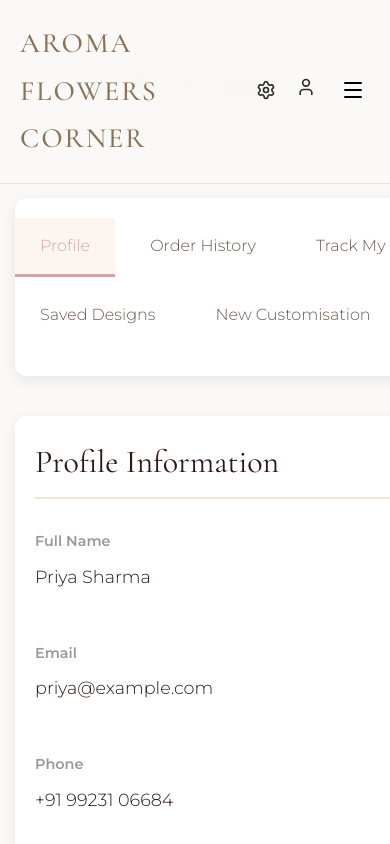
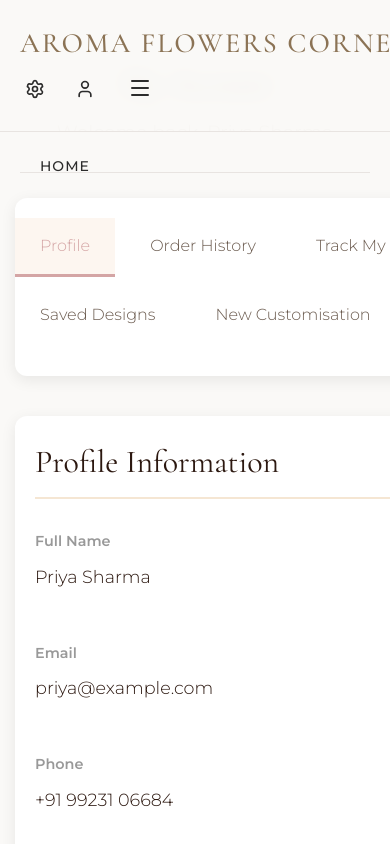
Before and after one commit to Heatcliff99/AromabyqwenV2, a React (Vite) app in the folder aroma-copy/: page /account in a window 390 px wide. Shown: the top 844 px of the page. Built offline with nearby package versions, Linux system fonts and the light colour scheme.

Commit message:
Update index.css with comprehensive responsive design for mobile and desktop views including proper navigation styling and footer improvements

```diff
--- a/aroma-copy/src/index.css
+++ b/aroma-copy/src/index.css
@@ -34,123 +34,636 @@ img { max-width: 100%; height: auto; display: block; }
 button { font-family: var(--font-body); cursor: pointer; border: none; outline: none; transition: all var(--transition-fast); }
 .container { max-width: var(--container-max); margin: 0 auto; padding: 0 20px; }
 .section { padding: var(--section-padding) 0; }
-.btn { display: inline-block; padding: 14px 32px; font-size: 14px; font-weight: 500; letter-spacing: 1px; text-transform: uppercase; border: 1px solid transparent; transition: all var(--transition-medium); }
+.btn { display: inline-block; padding: 14px 32px; font-size: 14px; font-weight: 500; letter-spacing: 1px; text-transform: uppercase; border: 1px solid transparent; transition: all var(--transition-fast); border-radius: 2px; }
 .btn-primary { background-color: var(--primary); color: var(--white); border-color: var(--primary); }
 .btn-primary:hover { background-color: var(--primary-dark); border-color: var(--primary-dark); }
 .btn-outline { background-color: transparent; color: var(--primary); border-color: var(--primary); }
 .btn-outline:hover { background-color: var(--primary); color: var(--white); }
 
-.header { position: fixed; top: 0; left: 0; right: 0; z-index: 1000; background-color: rgba(250, 249, 247, 0.95); backdrop-filter: blur(10px); border-bottom: 1px solid var(--border); transition: all var(--transition-medium); }
-.header.scrolled { box-shadow: 0 2px 20px rgba(0, 0, 0, 0.05); }
-.nav { display: flex; justify-content: space-between; align-items: center; padding: 20px 0; }
-.logo { font-family: var(--font-heading); font-size: 28px; font-weight: 500; letter-spacing: 2px; color: var(--primary); }
-.nav-links { display: flex; list-style: none; gap: 40px; }
-.nav-link { font-size: 13px; font-weight: 500; letter-spacing: 1px; text-transform: uppercase; color: var(--text-dark); position: relative; }
-.nav-link::after { content: ''; position: absolute; bottom: -5px; left: 0; width: 0; height: 1px; background-color: var(--primary); transition: width var(--transition-medium); }
-.nav-link:hover::after, .nav-link.active::after { width: 100%; }
-.nav-icons { display: flex; gap: 20px; align-items: center; }
-.nav-icon { background: none; border: none; cursor: pointer; color: var(--text-dark); transition: color var(--transition-fast); }
-.nav-icon:hover { color: var(--primary); }
-.mobile-menu-btn { display: none; background: none; border: none; cursor: pointer; padding: 5px; }
+/* Header and Navigation */
+.header {
+  position: fixed;
+  top: 0;
+  left: 0;
+  right: 0;
+  z-index: 1000;
+  background-color: rgba(250, 249, 247, 0.95);
+  backdrop-filter: blur(10px);
+  border-bottom: 1px solid var(--border);
+  transition: all var(--transition-medium);
+}
 
-.hero { position: relative; height: 100vh; min-height: 600px; display: flex; align-items: center; justify-content: center; overflow: hidden; background: linear-gradient(135deg, #f5f0eb 0%, #faf9f7 100%); }
-.hero-bg { position: absolute; top: 0; left: 0; width: 100%; height: 100%; object-fit: cover; opacity: 0.1; }
-.hero-content { position: relative; z-index: 2; text-align: center; max-width: 800px; padding: 0 20px; }
-.hero-subtitle { font-size: 14px; letter-spacing: 3px; text-transform: uppercase; color: var(--text-light); margin-bottom: 20px; }
-.hero-title { margin-bottom: 30px; color: var(--text-dark); }
-.hero-description { font-size: 18px; color: var(--text-light); margin-bottom: 40px; max-width: 600px; margin-left: auto; margin-right: auto; }
-.hero-buttons { display: flex; gap: 20px; justify-content: center; flex-wrap: wrap; }
-.hero-image { position: absolute; bottom: 0; right: 10%; width: 40%; max-width: 500px; opacity: 0.9; }
+.header.scrolled {
+  box-shadow: 0 2px 20px rgba(0, 0, 0, 0.05);
+}
 
-.about { background-color: var(--white); }
-.about-grid { display: grid; grid-template-columns: 1fr 1fr; gap: 60px; align-items: center; }
-.about-images { position: relative; }
-.about-image-main { width: 100%; height: 500px; object-fit: cover; border-radius: 4px; }
-.about-image-accent { position: absolute; bottom: -30px; right: -30px; width: 200px; height: 250px; object-fit: cover; border: 8px solid var(--white); box-shadow: 0 10px 30px rgba(0, 0, 0, 0.1); }
-.about-content { padding: 40px 0; }
-.about-label { font-size: 12px; letter-spacing: 2px; text-transform: uppercase; color: var(--text-muted); margin-bottom: 15px; }
-.about-title { margin-bottom: 25px; }
-.about-text { color: var(--text-light); margin-bottom: 30px; }
-.about-signature { font-family: var(--font-heading); font-size: 24px; font-style: italic; color: var(--primary); margin-top: 30px; }
+.nav {
+  display: flex;
+  justify-content: space-between;
+  align-items: center;
+  padding: 20px 0;
+  position: relative;
+}
 
-.services { background-color: var(--background); }
-.section-header { text-align: center; max-width: 600px; margin: 0 auto 60px; }
-.section-label { font-size: 12px; letter-spacing: 2px; text-transform: uppercase; color: var(--text-muted); margin-bottom: 15px; }
-.section-title { margin-bottom: 20px; }
-.section-description { color: var(--text-light); }
-.services-grid { display: grid; grid-template-columns: repeat(3, 1fr); gap: 40px; }
-.service-card { background: var(--white); padding: 40px 30px; text-align: center; border: 1px solid var(--border); transition: all var(--transition-medium); }
-.service-card:hover { transform: translateY(-10px); box-shadow: 0 20px 40px rgba(0, 0, 0, 0.05); }
-.service-icon { width: 60px; height: 60px; margin: 0 auto 25px; color: var(--primary); }
-.service-title { font-size: 22px; margin-bottom: 15px; }
-.service-description { color: var(--text-light); font-size: 15px; margin-bottom: 25px; }
-.service-link { font-size: 13px; font-weight: 500; letter-spacing: 1px; text-transform: uppercase; color: var(--primary); border-bottom: 1px solid transparent; transition: all var(--transition-fast); }
-.service-link:hover { border-bottom-color: var(--primary); }
+.logo {
+  font-family: var(--font-heading);
+  font-size: 28px;
+  font-weight: 500;
+  letter-spacing: 2px;
+  color: var(--primary);
+  white-space: nowrap;
+  z-index: 10;
+}
 
-.featured { background-color: var(--white); }
-.products-grid { display: grid; grid-template-columns: repeat(4, 1fr); gap: 30px; }
-.product-card { background: var(--white); transition: all var(--transition-medium); }
-.product-card:hover { transform: translateY(-5px); }
-.product-image { position: relative; width: 100%; height: 350px; overflow: hidden; background-color: var(--background); }
-.product-image img { width: 100%; height: 100%; object-fit: cover; transition: transform var(--transition-slow); }
-.product-card:hover .product-image img { transform: scale(1.05); }
-.product-badge { position: absolute; top: 15px; left: 15px; background-color: var(--primary); color: var(--white); font-size: 11px; font-weight: 500; letter-spacing: 1px; text-transform: uppercase; padding: 5px 12px; }
-.product-info { padding: 20px 0; text-align: center; }
-.product-name { font-size: 18px; margin-bottom: 8px; font-family: var(--font-body); font-weight: 400; }
-.product-price { color: var(--primary); font-weight: 500; }
+/* Navigation Links - Desktop & Mobile */
+.nav-links {
+  display: flex;
+  list-style: none;
+  gap: 40px;
+  align-items: center;
+}
 
-.gallery { background-color: var(--background); padding: var(--section-padding) 0; }
-.gallery-grid { display: grid; grid-template-columns: repeat(4, 1fr); gap: 15px; }
-.gallery-item { position: relative; height: 300px; overflow: hidden; cursor: pointer; }
-.gallery-item img { width: 100%; height: 100%; object-fit: cover; transition: transform var(--transition-slow); }
-.gallery-item:hover img { transform: scale(1.1); }
-.gallery-overlay { position: absolute; top: 0; left: 0; right: 0; bottom: 0; background: rgba(139, 115, 85, 0.7); display: flex; align-items: center; justify-content: center; opacity: 0; transition: opacity var(--transition-medium); }
-.gallery-item:hover .gallery-overlay { opacity: 1; }
-.gallery-overlay-text { color: var(--white); font-family: var(--font-heading); font-size: 24px; font-style: italic; }
+.nav-link {
+  font-size: 13px;
+  font-weight: 500;
+  letter-spacing: 1px;
+  text-transform: uppercase;
+  color: var(--text-dark);
+  position: relative;
+  transition: color var(--transition-fast);
+}
 
-.testimonials { background-color: var(--white); }
-.testimonials-slider { max-width: 800px; margin: 0 auto; text-align: center; }
-.testimonial-content { padding: 40px 0; }
-.testimonial-quote { font-family: var(--font-heading); font-size: 28px; font-style: italic; color: var(--text-dark); line-height: 1.6; margin-bottom: 30px; }
-.testimonial-author { font-size: 14px; font-weight: 500; letter-spacing: 1px; text-transform: uppercase; color: var(--primary); }
-.testimonial-role { font-size: 13px; color: var(--text-muted); margin-top: 5px; }
+.nav-link::after {
+  content: '';
+  position: absolute;
+  bottom: -5px;
+  left: 0;
+  width: 0;
+  height: 1px;
+  background-color: var(--primary);
+  transition: width var(--transition-medium);
+}
 
-.contact { background-color: var(--background); }
-.contact-grid { display: grid; grid-template-columns: 1fr 1fr; gap: 60px; }
-.contact-info { padding: 40px 0; }
-.contact-details { margin-top: 40px; }
-.contact-item { display: flex; align-items: flex-start; gap: 15px; margin-bottom: 25px; }
-.contact-item-icon { color: var(--primary); margin-top: 5px; }
-.contact-item-text { color: var(--text-light); }
-.contact-form { background: var(--white); padding: 50px; border: 1px solid var(--border); }
-.form-group { margin-bottom: 25px; }
-.form-label { display: block; font-size: 13px; font-weight: 500; letter-spacing: 1px; text-transform: uppercase; color: var(--text-dark); margin-bottom: 10px; }
-.form-input, .form-textarea { width: 100%; padding: 15px; font-family: var(--font-body); font-size: 15px; color: var(--text-dark); background: var(--background); border: 1px solid var(--border); transition: border-color var(--transition-fast); }
-.form-input:focus, .form-textarea:focus { outline: none; border-color: var(--primary); }
-.form-textarea { min-height: 150px; resize: vertical; }
+.nav-link:hover::after, .nav-link.active::after {
+  width: 100%;
+}
 
-.footer { background-color: var(--text-dark); color: var(--white); padding: 80px 0 40px; }
-.footer-grid { display: grid; grid-template-columns: 2fr 1fr 1fr 1fr; gap: 60px; margin-bottom: 60px; }
-.footer-brand { max-width: 300px; }
-.footer-logo { font-family: var(--font-heading); font-size: 28px; font-weight: 500; letter-spacing: 2px; color: var(--white); margin-bottom: 20px; }
-.footer-description { color: rgba(255, 255, 255, 0.7); font-size: 15px; line-height: 1.8; }
-.footer-title { font-size: 16px; font-weight: 500; letter-spacing: 1px; text-transform: uppercase; color: var(--white); margin-bottom: 25px; }
-.footer-links { list-style: none; }
-.footer-link { margin-bottom: 12px; }
-.footer-link a { color: rgba(255, 255, 255, 0.7); font-size: 15px; transition: color var(--transition-fast); }
-.footer-link a:hover { color: var(--white); }
-.social-links { display: flex; gap: 15px; margin-top: 25px; }
-.social-link { width: 40px; height: 40px; display: flex; align-items: center; justify-content: center; border: 1px solid rgba(255, 255, 255, 0.2); border-radius: 50%; color: var(--white); transition: all var(--transition-fast); }
-.social-link:hover { background-color: var(--primary); border-color: var(--primary); }
-.footer-bottom { border-top: 1px solid rgba(255, 255, 255, 0.1); padding-top: 30px; display: flex; justify-content: space-between; align-items: center; flex-wrap: wrap; gap: 20px; }
-.footer-copyright { color: rgba(255, 255, 255, 0.5); font-size: 14px; }
-.footer-legal { display: flex; gap: 30px; }
-.footer-legal a { color: rgba(255, 255, 255, 0.5); font-size: 14px; transition: color var(--transition-fast); }
-.footer-legal a:hover { color: var(--white); }
+/* Nav Icons */
+.nav-icons {
+  display: flex;
+  gap: 20px;
+  align-items: center;
+  z-index: 11;
+}
 
-@media (max-width: 1200px) { .products-grid { grid-template-columns: repeat(3, 1fr); } .gallery-grid { grid-template-columns: repeat(3, 1fr); } .footer-grid { grid-template-columns: repeat(2, 1fr); } }
-@media (max-width: 992px) { .about-grid, .contact-grid { grid-template-columns: 1fr; gap: 40px; } .about-image-accent { right: 20px; } .services-grid { grid-template-columns: repeat(2, 1fr); } .products-grid { grid-template-columns: repeat(2, 1fr); } .gallery-grid { grid-template-columns: repeat(2, 1fr); } .hero-image { display: none; } }
-@media (max-width: 768px) { :root { --section-padding: 60px; } .nav-links { display: none; } .mobile-menu-btn { display: block; } .services-grid { grid-template-columns: 1fr; } .products-grid { grid-template-columns: 1fr; } .gallery-grid { grid-template-columns: 1fr; } .footer-grid { grid-template-columns: 1fr; gap: 40px; } .contact-form { padding: 30px; } }
+.nav-icon {
+  background: none;
+  border: none;
+  cursor: pointer;
+  color: var(--text-dark);
+  transition: color var(--transition-fast);
+  padding: 5px;
+  display: flex;
+  align-items: center;
+  justify-content: center;
+}
 
-@keyframes fadeInUp { from { opacity: 0; transform: translateY(30px); } to { opacity: 1; transform: translateY(0); } }
-.fade-in-up { animation: fadeInUp 0.6s ease forwards; }
+.nav-icon:hover {
+  color: var(--primary);
+}
+
+/* Mobile Menu Button */
+.mobile-menu-btn {
+  display: none;
+  background: none;
+  border: none;
+  cursor: pointer;
+  padding: 8px;
+  color: var(--text-dark);
+  transition: color var(--transition-fast);
+}
+
+.mobile-menu-btn:hover {
+  color: var(--primary);
+}
+
+/* Mobile Responsive Navigation */
+@media (max-width: 768px) {
+  .nav {
+    flex-wrap: wrap;
+  }
+
+  .nav-links {
+    position: absolute;
+    top: calc(100% + 1px);
+    left: 0;
+    right: 0;
+    flex-direction: column;
+    background-color: var(--background);
+    border-bottom: 1px solid var(--border);
+    padding: 20px;
+    gap: 15px;
+    max-height: 0;
+    overflow: hidden;
+    transition: max-height 0.3s ease;
+    align-items: flex-start;
+  }
+
+  .nav-links.open {
+    max-height: 600px;
+    display: flex;
+  }
+
+  .nav-link {
+    font-size: 14px;
+    width: 100%;
+    padding: 8px 0;
+  }
+
+  .mobile-menu-btn {
+    display: block !important;
+  }
+}
+
+/* Hero Section */
+.hero {
+  position: relative;
+  height: 100vh;
+  min-height: 600px;
+  display: flex;
+  align-items: center;
+  justify-content: center;
+  overflow: hidden;
+  background: linear-gradient(135deg, #f5f0eb 0%, #faf9f7 100%);
+  margin-top: 80px;
+}
+
+.hero-bg {
+  position: absolute;
+  top: 0;
+  left: 0;
+  width: 100%;
+  height: 100%;
+  object-fit: cover;
+  opacity: 0.1;
+}
+
+.hero-content {
+  position: relative;
+  z-index: 2;
+  text-align: center;
+  max-width: 800px;
+  padding: 0 20px;
+}
+
+.hero-subtitle {
+  font-size: 14px;
+  letter-spacing: 3px;
+  text-transform: uppercase;
+  color: var(--text-light);
+  margin-bottom: 20px;
+}
+
+.hero-title {
+  margin-bottom: 30px;
+  color: var(--text-dark);
+}
+
+.hero-description {
+  font-size: 18px;
+  color: var(--text-light);
+  margin-bottom: 40px;
+  max-width: 600px;
+  margin-left: auto;
+  margin-right: auto;
+}
+
+.hero-buttons {
+  display: flex;
+  gap: 20px;
+  justify-content: center;
+  flex-wrap: wrap;
+}
+
+.hero-image {
+  position: absolute;
+  bottom: 0;
+  right: 10%;
+  width: 40%;
+  max-width: 500px;
+  opacity: 0.9;
+}
+
+/* About Section */
+.about {
+  background-color: var(--white);
+}
+
+.about-grid {
+  display: grid;
+  grid-template-columns: 1fr 1fr;
+  gap: 60px;
+  align-items: center;
+}
+
+.about-images {
+  position: relative;
+}
+
+.about-image-main {
+  width: 100%;
+  height: 500px;
+  object-fit: cover;
+  border-radius: 4px;
+}
+
+.about-image-accent {
+  position: absolute;
+  bottom: -30px;
+  right: -30px;
+  width: 200px;
+  height: 250px;
+  object-fit: cover;
+  border: 8px solid var(--white);
+  box-shadow: 0 10px 30px rgba(0, 0, 0, 0.1);
+}
+
+.about-content {
+  padding: 40px 0;
+}
+
+.about-label {
+  font-size: 12px;
+  letter-spacing: 2px;
+  text-transform: uppercase;
+  color: var(--text-muted);
+  margin-bottom: 15px;
+}
+
+.about-title {
+  margin-bottom: 25px;
+}
+
+.about-text {
+  color: var(--text-light);
+  margin-bottom: 30px;
+}
+
+.about-signature {
+  font-family: var(--font-heading);
+  font-size: 24px;
+  font-style: italic;
+  color: var(--primary);
+  margin-top: 30px;
+}
+
+/* Services Section */
+.services {
+  background-color: var(--background);
+}
+
+.section-header {
+  text-align: center;
+  max-width: 600px;
+  margin: 0 auto 60px;
+}
+
+.section-label {
+  font-size: 12px;
+  letter-spacing: 2px;
+  text-transform: uppercase;
+  color: var(--text-muted);
+  margin-bottom: 15px;
+}
+
+.section-title {
+  margin-bottom: 20px;
+}
+
+.section-description {
+  color: var(--text-light);
+}
+
+.services-grid {
+  display: grid;
+  grid-template-columns: repeat(3, 1fr);
+  gap: 40px;
+}
+
+.service-card {
+  background: var(--white);
+  padding: 40px 30px;
+  text-align: center;
+  border: 1px solid var(--border);
+  transition: all var(--transition-medium);
+}
+
+.service-card:hover {
+  transform: translateY(-10px);
+  box-shadow: 0 20px 40px rgba(0, 0, 0, 0.05);
+}
+
+.service-icon {
+  width: 60px;
+  height: 60px;
+  margin: 0 auto 25px;
+  color: var(--primary);
+}
+
+.service-title {
+  font-size: 22px;
+  margin-bottom: 15px;
+}
+
+.service-description {
+  color: var(--text-light);
+  font-size: 15px;
+  margin-bottom: 25px;
+}
+
+.service-link {
+  font-size: 13px;
+  font-weight: 500;
+  letter-spacing: 1px;
+  text-transform: uppercase;
+  color: var(--primary);
+  border-bottom: 1px solid transparent;
+  transition: all var(--transition-fast);
+}
+
+.service-link:hover {
+  border-bottom-color: var(--primary);
+}
+
+/* Featured Products */
+.featured {
+  background-color: var(--white);
+}
+
+.products-grid {
+  display: grid;
+  grid-template-columns: repeat(4, 1fr);
+  gap: 30px;
+}
+
+.product-card {
+  background: var(--white);
+  transition: all var(--transition-medium);
+}
+
+.product-card:hover {
+  transform: translateY(-5px);
+}
+
+.product-image {
+  position: relative;
+  width: 100%;
+  height: 350px;
+  overflow: hidden;
+  background-color: var(--background);
+}
+
+.product-image img {
+  width: 100%;
+  height: 100%;
+  object-fit: cover;
+  transition: transform var(--transition-slow);
+}
+
+.product-card:hover .product-image img {
+  transform: scale(1.05);
+}
+
+.product-badge {
+  position: absolute;
+  top: 15px;
+  left: 15px;
+  background-color: var(--primary);
+  color: var(--white);
+  font-size: 11px;
+  font-weight: 500;
+  letter-spacing: 1px;
+  text-transform: uppercase;
+  padding: 6px 12px;
+}
+
+.product-info {
+  padding: 20px 0;
+  text-align: center;
+}
+
+.product-name {
+  font-size: 18px;
+  margin-bottom: 8px;
+  font-family: var(--font-body);
+  font-weight: 400;
+}
+
+.product-price {
+  color: var(--primary);
+  font-weight: 500;
+}
+
+/* Footer */
+.footer {
+  background-color: var(--text-dark);
+  color: var(--white);
+  padding: 80px 0 40px;
+  margin-top: 100px;
+}
+
+.footer-grid {
+  display: grid;
+  grid-template-columns: repeat(4, 1fr);
+  gap: 40px;
+  margin-bottom: 40px;
+}
+
+.footer-brand {
+  grid-column: 1;
+}
+
+.footer-logo {
+  font-family: var(--font-heading);
+  font-size: 18px;
+  font-weight: 500;
+  letter-spacing: 1px;
+  margin-bottom: 20px;
+  color: var(--white);
+}
+
+.footer-description {
+  font-size: 14px;
+  color: rgba(255, 255, 255, 0.7);
+  margin-bottom: 20px;
+}
+
+.shop-locations {
+  font-size: 13px;
+  color: rgba(255, 255, 255, 0.7);
+  margin-bottom: 20px;
+}
+
+.shop-locations p {
+  margin-bottom: 8px;
+}
+
+.footer-phone,
+.footer-hours {
+  font-size: 14px;
+  color: rgba(255, 255, 255, 0.7);
+  margin-bottom: 15px;
+}
+
+.social-links {
+  display: flex;
+  gap: 15px;
+  margin-top: 20px;
+}
+
+.social-link {
+  color: rgba(255, 255, 255, 0.7);
+  font-size: 13px;
+  transition: color var(--transition-fast);
+}
+
+.social-link:hover {
+  color: var(--primary);
+}
+
+.footer-title {
+  font-family: var(--font-heading);
+  font-size: 16px;
+  font-weight: 500;
+  margin-bottom: 20px;
+  color: var(--white);
+}
+
+.footer-links {
+  list-style: none;
+  display: flex;
+  flex-direction: column;
+  gap: 10px;
+}
+
+.footer-link {
+  font-size: 13px;
+  color: rgba(255, 255, 255, 0.7);
+  transition: color var(--transition-fast);
+}
+
+.footer-link:hover {
+  color: var(--primary);
+}
+
+.footer-link a {
+  color: inherit;
+}
+
+.footer-link a:hover {
+  color: var(--primary);
+}
+
+.footer-bottom {
+  border-top: 1px solid rgba(255, 255, 255, 0.1);
+  padding-top: 30px;
+  text-align: center;
+}
+
+.footer-copyright {
+  font-size: 13px;
+  color: rgba(255, 255, 255, 0.5);
+  margin: 0;
+}
+
+/* Responsive Design */
+@media (max-width: 1024px) {
+  .services-grid {
+    grid-template-columns: repeat(2, 1fr);
+  }
+
+  .products-grid {
+    grid-template-columns: repeat(3, 1fr);
+  }
+
+  .about-grid {
+    gap: 40px;
+  }
+
+  .footer-grid {
+    grid-template-columns: repeat(2, 1fr);
+    gap: 30px;
+  }
+}
+
+@media (max-width: 768px) {
+  .services-grid {
+    grid-template-columns: 1fr;
+  }
+
+  .products-grid {
+    grid-template-columns: repeat(2, 1fr);
+  }
+
+  .about-grid {
+    grid-template-columns: 1fr;
+    gap: 30px;
+  }
+
+  .about-image-accent {
+    position: static;
+    border: none;
+    box-shadow: none;
+    margin-top: 20px;
+  }
+
+  .hero {
+    height: auto;
+    min-height: 400px;
+    padding: 40px 0;
+    margin-top: 80px;
+  }
+
+  .hero-image {
+    position: static;
+    width: 100%;
+    max-width: 100%;
+    opacity: 0.5;
+    margin-top: 40px;
+  }
+
+  .footer-grid {
+    grid-template-columns: 1fr;
+  }
+
+  .hero-buttons {
+    flex-direction: column;
+    align-items: center;
+  }
+
+  .hero-buttons .btn {
+    width: 100%;
+    max-width: 300px;
+  }
+}
+
+@media (max-width: 640px) {
+  .products-grid {
+    grid-template-columns: 1fr;
+  }
+
+  .section-padding {
+    padding: 40px 0;
+  }
+
+  .hero {
+    height: auto;
+    min-height: 300px;
+    margin-top: 80px;
+  }
+
+  .footer {
+    padding: 40px 0 20px;
+    margin-top: 40px;
+  }
+}
```
